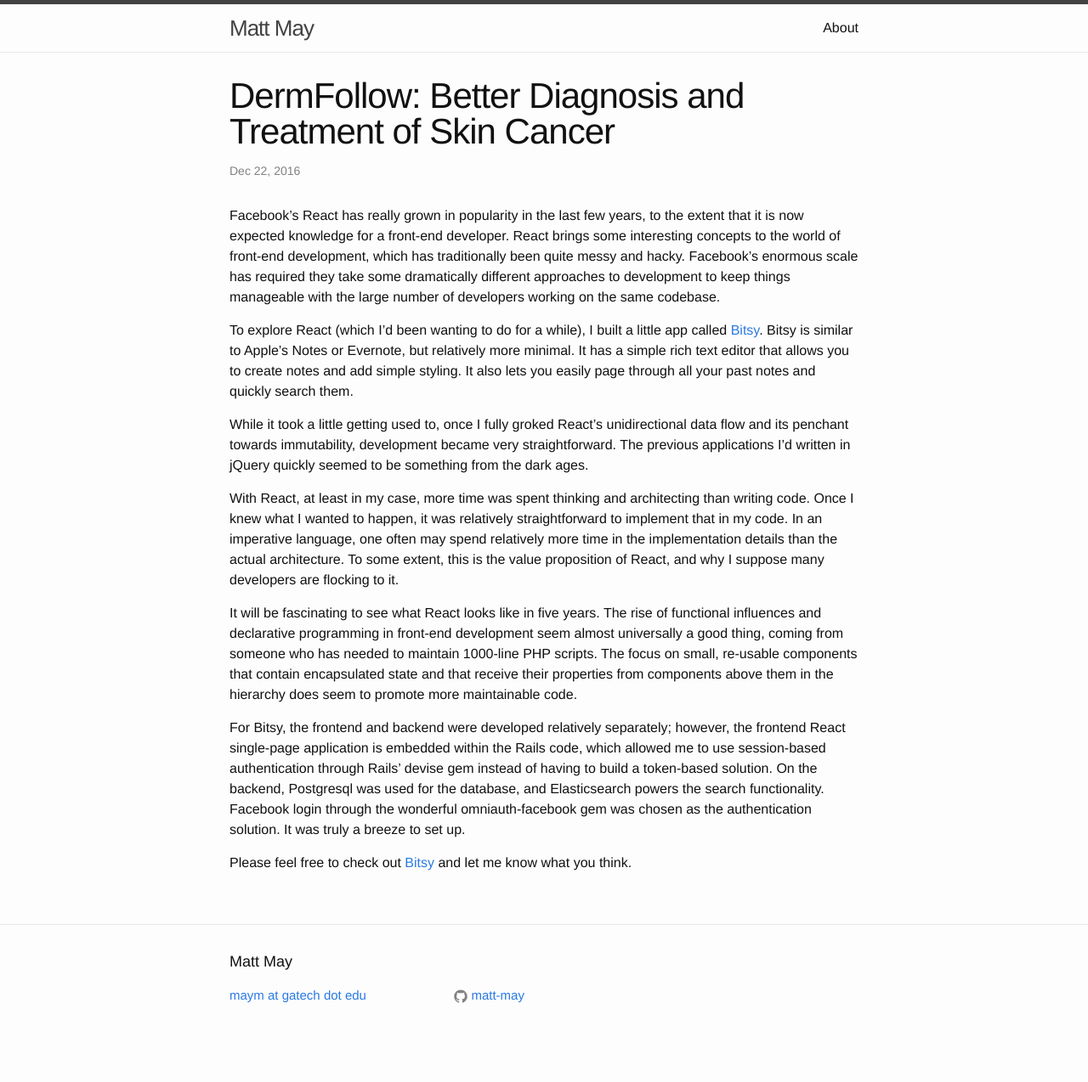
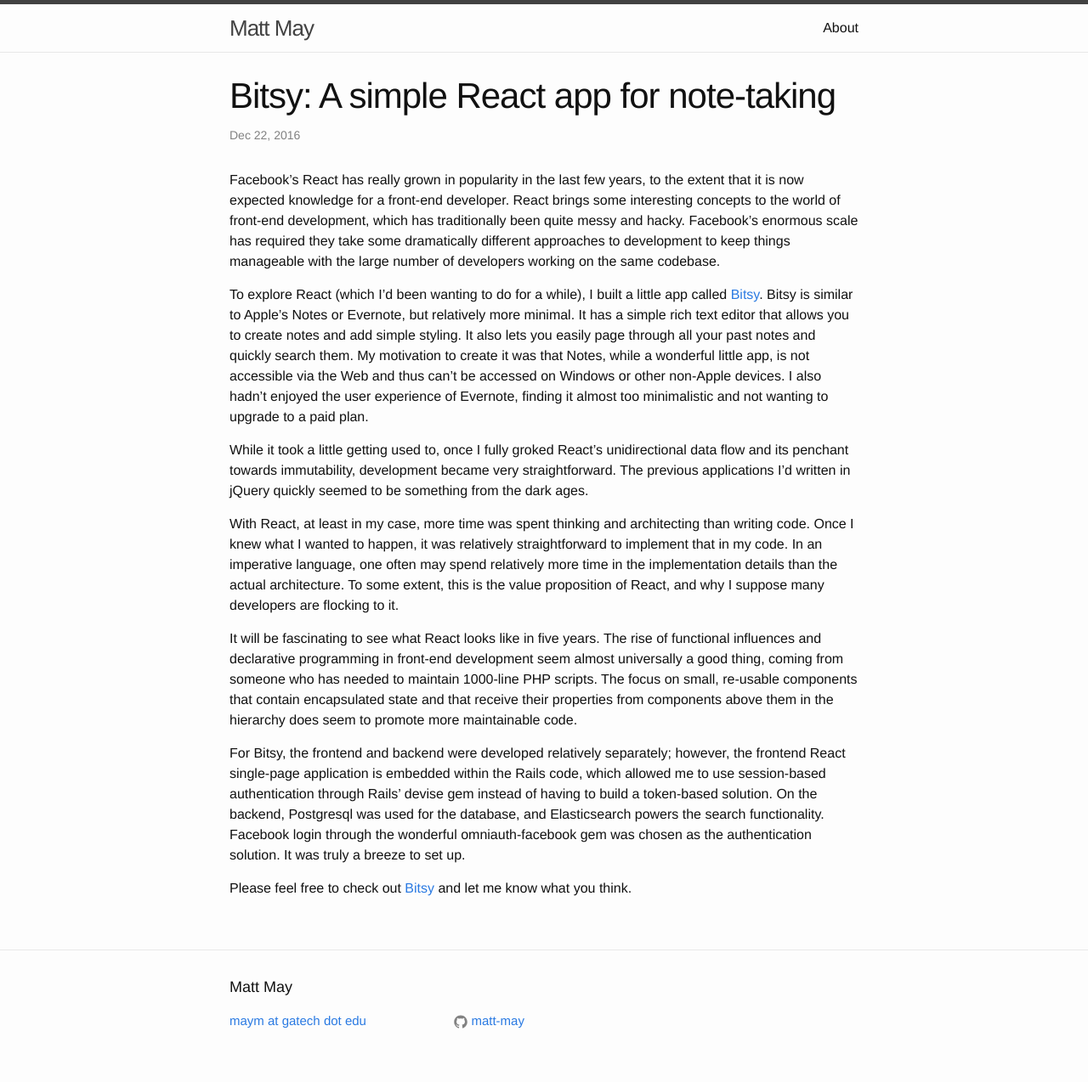
Before and after one commit to matt-may/matt-may.github.io, a Jekyll site: the page built from _posts/2016-12-22-building-bitsy.markdown, in a window 1280 px wide. Shown: the whole page at 85% size. Built offline with Jekyll 4.4.1, drawn with Linux system fonts in a browser that asks for light colours; before the commit the page ends 1244 px from its top, so only the background shows below that.

Commit message:
added post

```diff
--- a/_posts/2016-12-22-building-bitsy.markdown
+++ b/_posts/2016-12-22-building-bitsy.markdown
@@ -1,6 +1,6 @@
 ---
 layout: post
-title:  "DermFollow: Better Diagnosis and Treatment of Skin Cancer"
+title:  "Bitsy: A simple React app for note-taking"
 date:   2016-12-22 18:04:00
 categories: javascript react rails
 ---
@@ -17,7 +17,11 @@
 app called [Bitsy](https://bitsy.pro). Bitsy is similar to Apple's Notes or
 Evernote, but relatively more minimal. It has a simple rich text editor that
 allows you to create notes and add simple styling. It also lets you easily page
-through all your past notes and quickly search them.
+through all your past notes and quickly search them. My motivation to create it
+was that Notes, while a wonderful little app, is not accessible via the Web
+and thus can't be accessed on Windows or other non-Apple devices. I also hadn't
+enjoyed the user experience of Evernote, finding it almost too minimalistic and
+not wanting to upgrade to a paid plan.
 
 While it took a little getting used to, once I fully groked React's
 unidirectional data flow and its penchant towards immutability, development
```
